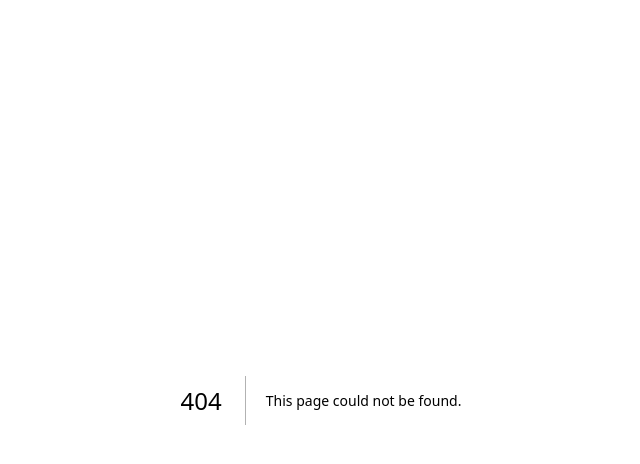
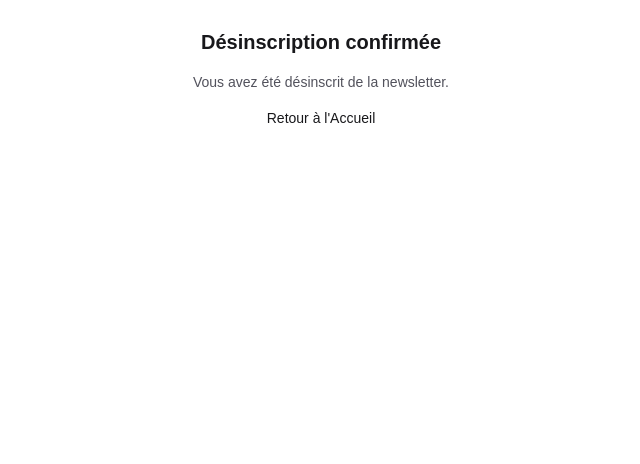
Before and after one commit to AwadAhmedDev/plateforme-editoriale, a Next.js app in the folder frontend/: page /newsletter/desinscription in a window 1280 px wide. Before the commit this address had no page. Shown: the top 464 px of the page, without its empty margins (319-959 px from the left). Built offline with nearby package versions, Linux system fonts and the light colour scheme; no server answers.

Commit message:
feat(frontend): add newsletter unsubscribe token landing page
Processes the unsubscribe token at render time and always shows the
same neutral confirmation, with a link back to the homepage.

```diff
--- /dev/null
+++ b/frontend/app/(public)/newsletter/desinscription/page.tsx
@@ -0,0 +1,40 @@
+import Link from "next/link";
+import { InscritNewsletterRepository } from "@/lib/db/inscrit-newsletter-repository";
+
+// Traitement du jeton de désinscription (server-actions-specification.md §6.2, US-020) :
+// Server Component qui lit et traite le jeton directement au rendu — pas une Server
+// Action liée à un formulaire. Confirmation neutre unique dans tous les cas (jeton
+// valide, déjà utilisé, invalide ou absent) : aucune écriture hors du cas valide, mais
+// jamais un message distinctif (protection anti-énumération, security-specification.md
+// §9). Page non liée depuis la navigation ni le footer — accessible uniquement via le
+// lien reçu par e-mail. Seule action autorisée par ui-specification.md:348 : un retour
+// vers l'Accueil, aucun champ de saisie ni autre bouton.
+export default async function DesinscriptionNewsletterPage({
+  searchParams,
+}: {
+  searchParams: Promise<{ token?: string }>;
+}) {
+  const { token } = await searchParams;
+
+  if (token) {
+    const inscrit = await InscritNewsletterRepository.findByJetonDesinscription(token);
+    if (inscrit && inscrit.statut === "inscrit") {
+      await InscritNewsletterRepository.updateStatutDesinscrit(inscrit.id);
+    }
+  }
+
+  return (
+    <main className="mx-auto flex w-full max-w-lg flex-1 flex-col items-center gap-4 p-7 text-center">
+      <h1 className="text-xl font-semibold text-zinc-900 dark:text-zinc-50">Désinscription confirmée</h1>
+      <p role="status" className="text-sm text-zinc-600 dark:text-zinc-400">
+        Vous avez été désinscrit de la newsletter.
+      </p>
+      <Link
+        href="/"
+        className="text-sm text-zinc-900 underline-offset-2 hover:underline dark:text-zinc-100"
+      >
+        Retour à l&apos;Accueil
+      </Link>
+    </main>
+  );
+}
```
